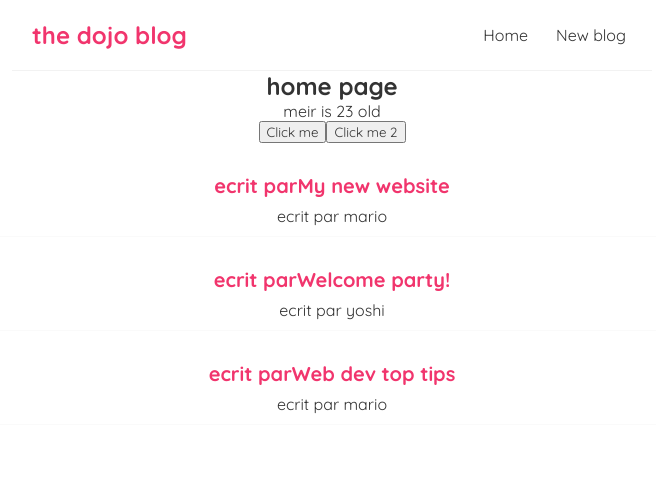
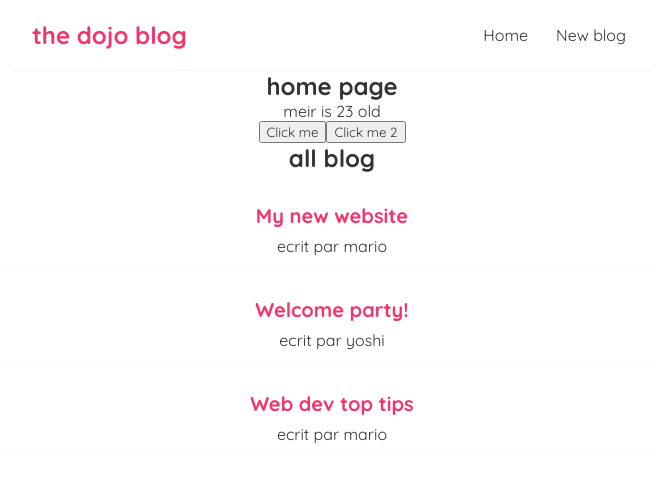
Before and after one commit to meirbelo/react-learning, a React (Create React App) app in the folder mon-app/: page / in a window 1280 px wide. Shown: the top 480 px of the page, without its empty margins (308-964 px from the left). Built offline with nearby package versions, Linux system fonts and the light colour scheme.

Commit message:
props #11

```diff
--- a/mon-app/package.json
+++ b/mon-app/package.json
@@ -6,6 +6,7 @@
     "@testing-library/jest-dom": "^5.16.1",
     "@testing-library/react": "^12.1.2",
     "@testing-library/user-event": "^13.5.0",
+    "axios": "^0.24.0",
     "react": "^17.0.2",
     "react-dom": "^17.0.2",
     "react-scripts": "5.0.0",
--- /dev/null
+++ b/mon-app/src/BlogList.js
@@ -0,0 +1,19 @@
+const  BlogList = ({blogs, title}) => {
+ // const blogs =  props.blogs
+ // const title =  props.title
+
+
+ return (
+  <div className="blog-list">
+  <h2>{title}</h2>
+   {blogs.map((blog) => (
+       <div className="blog-preview" key={blog.id}>
+            <h2>{blog.title}</h2>
+            <p> ecrit par {blog.author}</p>
+       </div>
+       ))}
+  </div>
+ );
+}
+
+export default BlogList ;
--- a/mon-app/src/Home.js
+++ b/mon-app/src/Home.js
@@ -1,4 +1,5 @@
 import { useState } from "react";
+import BlogList from "./BlogList";
 
 
 
@@ -33,15 +34,7 @@ const Home = () => {
        <p>{name} is {age} old</p>
        <button onClick={handleClick}>Click me</button>
        <button onClick = { (e) => handleClick2('meir', e)}> Click me 2 </button>
-
-       {blogs.map((blog) => (
-       <div className="blog-preview" key={blog.id}>
-            <h2>ecrit par{blog.title}</h2>
-            <p> ecrit par {blog.author}</p>
-
-       </div>
-       ))}
-
+       <BlogList  blogs={blogs} title='all blog'/>
   </div>
   );
 }
```
Also changed, not shown: 1 other file (tests, documents, lock files or other folders).
